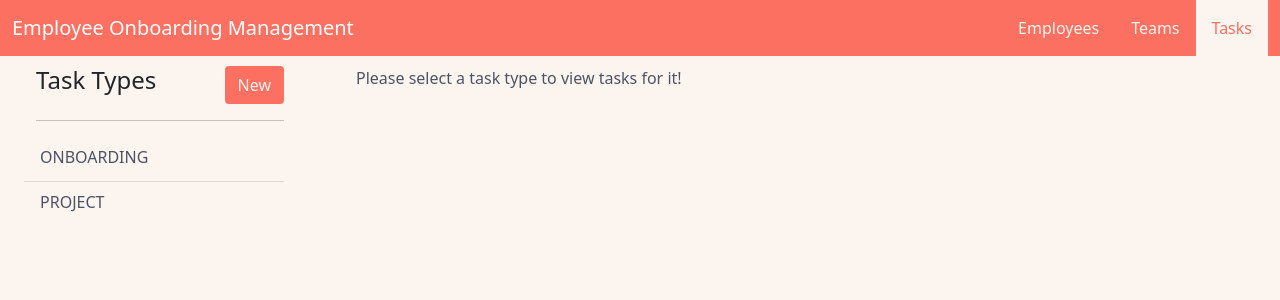
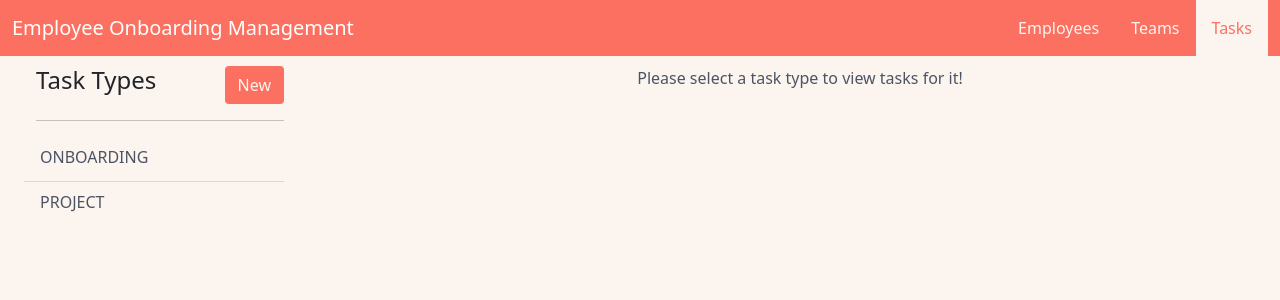
Before and after one commit to Saad-Shaikh/EmployeeOnboardingManagement-UI, an Angular app: page /tasks in a window 1280 px wide. Shown: the top 300 px of the page. Built offline with nearby package versions, Linux system fonts and the light colour scheme.

Commit message:
[ON-122] feat: add global styles

```diff
--- a/src/styles.css
+++ b/src/styles.css
@@ -2,3 +2,32 @@
 body {
     background-color: #fcf4ef !important;
 }
+
+.no-margin {
+    margin: 0;
+}
+
+.no-padding {
+    padding: 0s;
+}
+
+.header-center {
+    align-self: center;
+}
+
+.inline {
+    display: inline;
+}
+
+.vertical-separator {
+    height: 100vh;
+    border-right: 1px solid #d1cbc7;
+}
+
+.default-message {
+    display: flex;
+    flex-direction: column;
+    justify-content: center;
+    align-items: center;
+    margin-top: 10px;
+}
```
